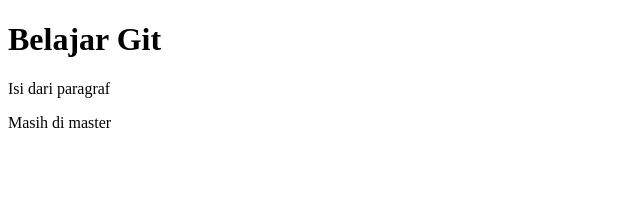
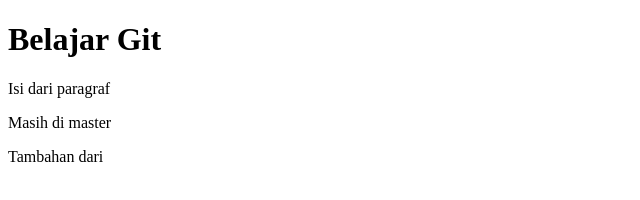
Before and after one commit to HendroPrabowo/tutorial, a plain HTML site: page index.html in a window 1280 px wide. Shown: the whole page, without its empty margins (0-640 px from the left). Drawn offline with Linux system fonts and the light colour scheme.

Commit message:
tambahan dari PC

```diff
--- a/index.html
+++ b/index.html
@@ -7,5 +7,6 @@
 		<h1>Belajar Git</h1>
 		<p>Isi dari paragraf</p>
 		<p>Masih di master</p>
+		<p>Tambahan dari</p>
 	</body>
 </html>
```
